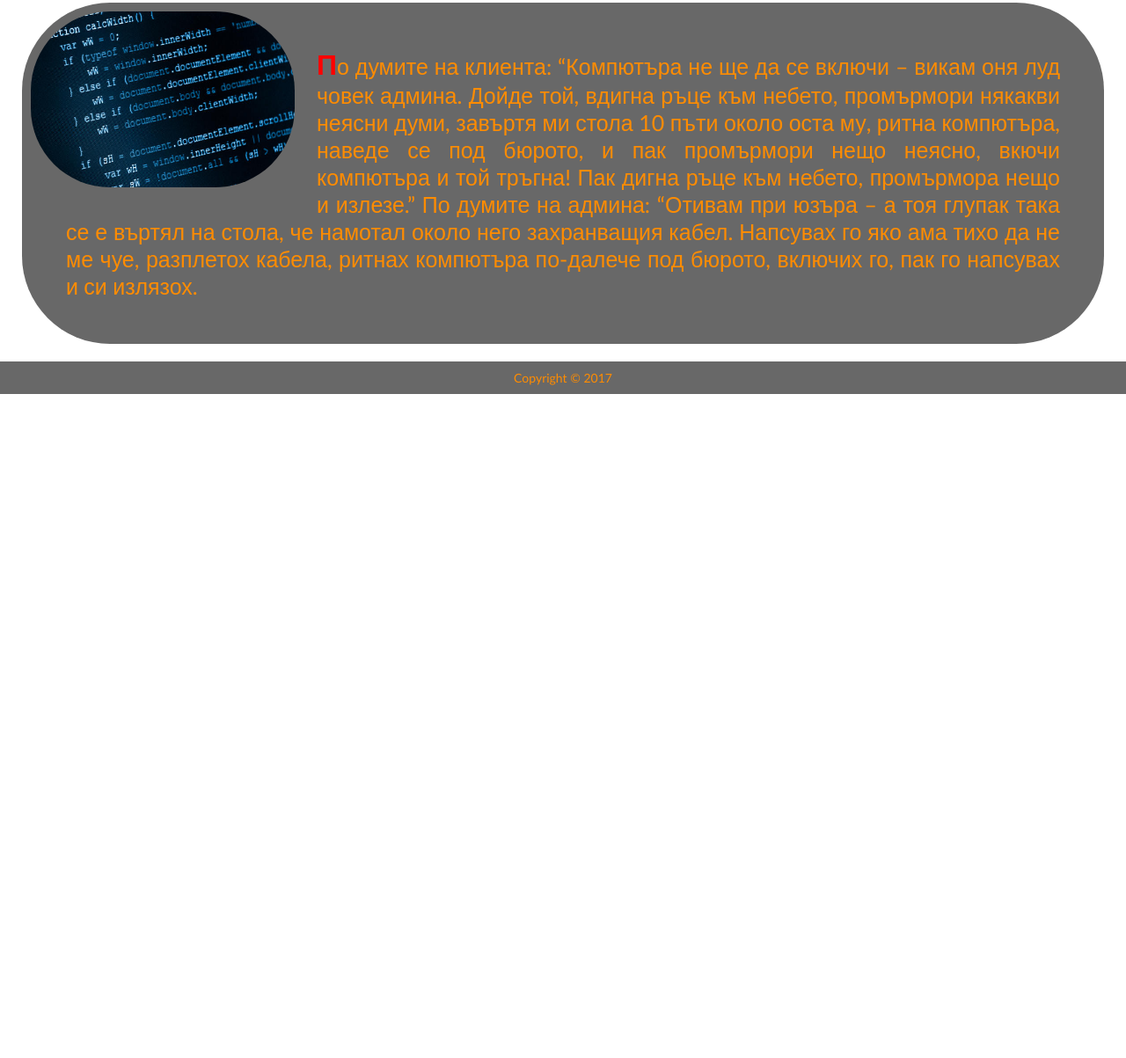
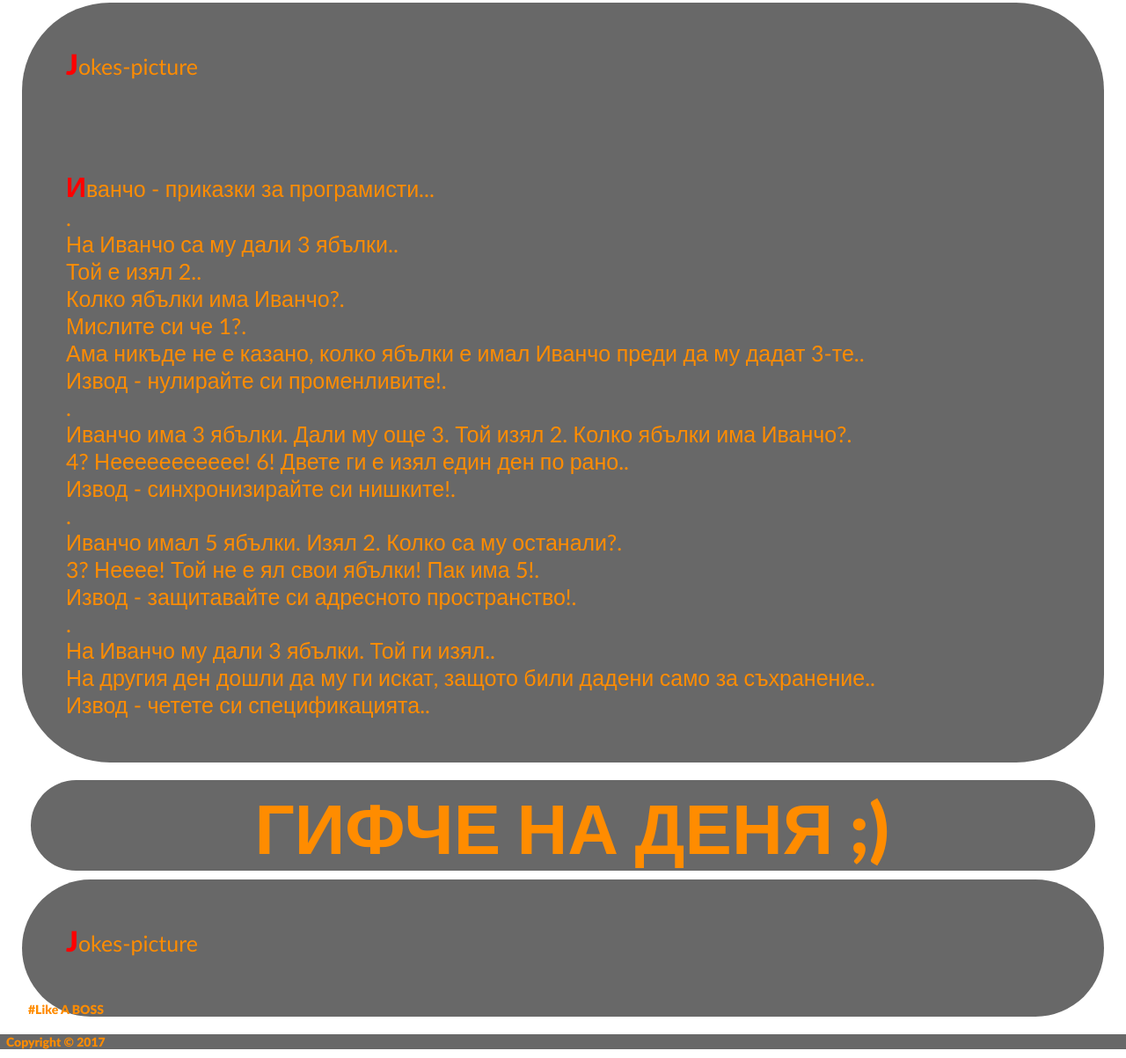
Before and after one commit to zhelyopapazov/ProjectHtmlAndCss, a plain HTML site: page index.html in a window 1280 px wide. Shown: the part 620-1823 px from the top of the page at 88% size. Before the commit the page ends 1068 px from the top, so only its background shows below. Drawn offline with Linux system fonts and the light colour scheme; a web font is replaced by a local one.

Commit message:
Update index.html

```diff
--- a/index.html
+++ b/index.html
@@ -2,41 +2,77 @@
 <html lang="en">
 <head>
     <meta charset="UTF-8">
+    <meta name="viewport" content="width=device-width, initial-scale=1.0">
     <title>The Funny Page</title>
     <link rel="stylesheet" href="styles.css">
 </head>
 <body>
-<nav>
-    <ul>
-        <li><a href="index.html" title="home" id="home">Начало</a></li>
-        <li><a href="jokes.html" title="jokes" id="news">Вицове</a></li>
-        <li><a href="gifs.html" title="gifs" id="about-us">Гифчета</a></li>
-        <li><a href="contact-us.html" title="contact-us" id="contact-us">contact us</a></li>
-    </ul>
-</nav>
+<div class="wrapper">
 
-<header class="header">
-    <h1>Забавната страница</h1>
-</header>
+    <header class="header">
+        <nav class="nav-top">
+            <ul class="nav-container">
+                <li><a href="index.html" title="home" class="home">Начало</a></li>
+                <li><a href="jokes.html" title="jokes" class="news">Вицове</a></li>
+                <li><a href="gifs.html" title="gifs" class="about-us">Гифчета</a></li>
+                <li><a href="#" title="Contact Us" class="contact-us">Contact us</a></li>
+            </ul>
+        </nav>
+        <div class="heading">
+            <h1>Забавната страница</h1>
+            <h2>"Teamwork Fun Project"</h2>
+            <p>Momchil Petrov, Zhelyo Papazov, Emiliyan Sartonev</p>
+        </div>
+    </header>
 
 <main class="content">
-    <section>
+    <section class="joke-of-the-day">
         <header class="header-section">
-            Виц на деня :)
+            <a href="jokes.html">Виц на деня !!!</a>
         </header>
         <article>
-            <img src="screenshots/code.jpg" alt="jokes-picture">
-
+            <div class="article-img">
+                <p>jokes-picture</p>
+            </div>
             <p>
-                По думите на клиента: “Компютъра не ще да се включи – викам оня луд човек  админа. Дойде той, вдигна ръце към небето, промърмори някакви неясни думи, завъртя ми стола 10 пъти около оста му, ритна компютъра, наведе се под бюрото, и пак промърмори нещо неясно, вкючи компютъра и той тръгна! Пак дигна ръце към небето, промърмора нещо и излезе.”
-                По думите на админа:
-                “Отивам при юзъра – а тоя глупак така се е въртял на стола, че намотал около него захранващия кабел. Напсувах го яко ама тихо да не ме чуе, разплетох кабела, ритнах компютъра по-далече под бюрото, включих го, пак го напсувах и си излязох.
+                Иванчо - приказки за програмисти...<br>
+                .<br>
+                На Иванчо са му дали 3 ябълки..<br>
+                Той е изял 2..<br>
+                Колко ябълки има Иванчо?.<br>
+                Мислите си че 1?.<br>
+                Ама никъде не е казано, колко ябълки е имал Иванчо преди да му дадат 3-те..<br>
+                Извод - нулирайте си променливите!.<br>
+                .<br>
+                Иванчо има 3 ябълки. Дали му още 3. Той изял 2. Колко ябълки има Иванчо?.<br>
+                4? Неееееееееее! 6! Двете ги е изял един ден по рано..<br>
+                Извод - синхронизирайте си нишките!.<br>
+                .<br>
+                Иванчо имал 5 ябълки. Изял 2. Колко са му останали?.<br>
+                3? Нееее! Той не е ял свои ябълки! Пак има 5!.<br>
+                Извод - защитавайте си адресното пространство!.<br>
+                .<br>
+                На Иванчо му дали 3 ябълки. Той ги изял..<br>
+                На другия ден дошли да му ги искат, защото били дадени само за съхранение..<br>
+                Извод - четете си спецификацията..<br>
             </p>
+        </article>
+    </section>
+    <section class="gif-of-the-day">
+        <header class="header-section">
+            <a href="gifs.html">Гифче на деня ;)</a>
+        </header>
+        <article>
+            <div class="article-img">
+                <p>jokes-picture</p>
+            </div>
+            <a href="gifs.html">#Like A BOSS</a>
         </article>
     </section>
 </main>
 <footer>
-    <span>Copyright &copy; 2017</span>
+    <a href="#">Copyright &copy; 2017</a>
 </footer>
+</div>
 </body>
 </html>
```
